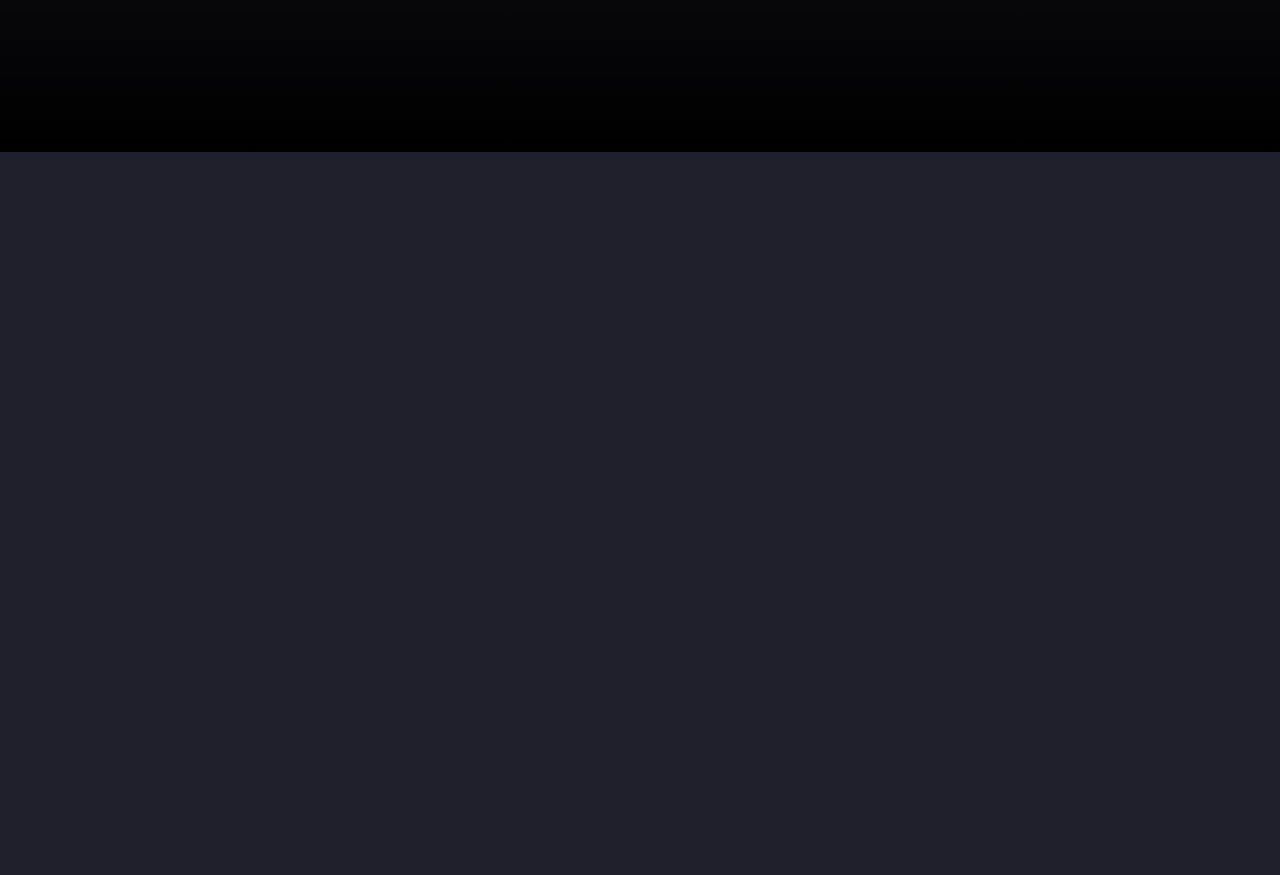
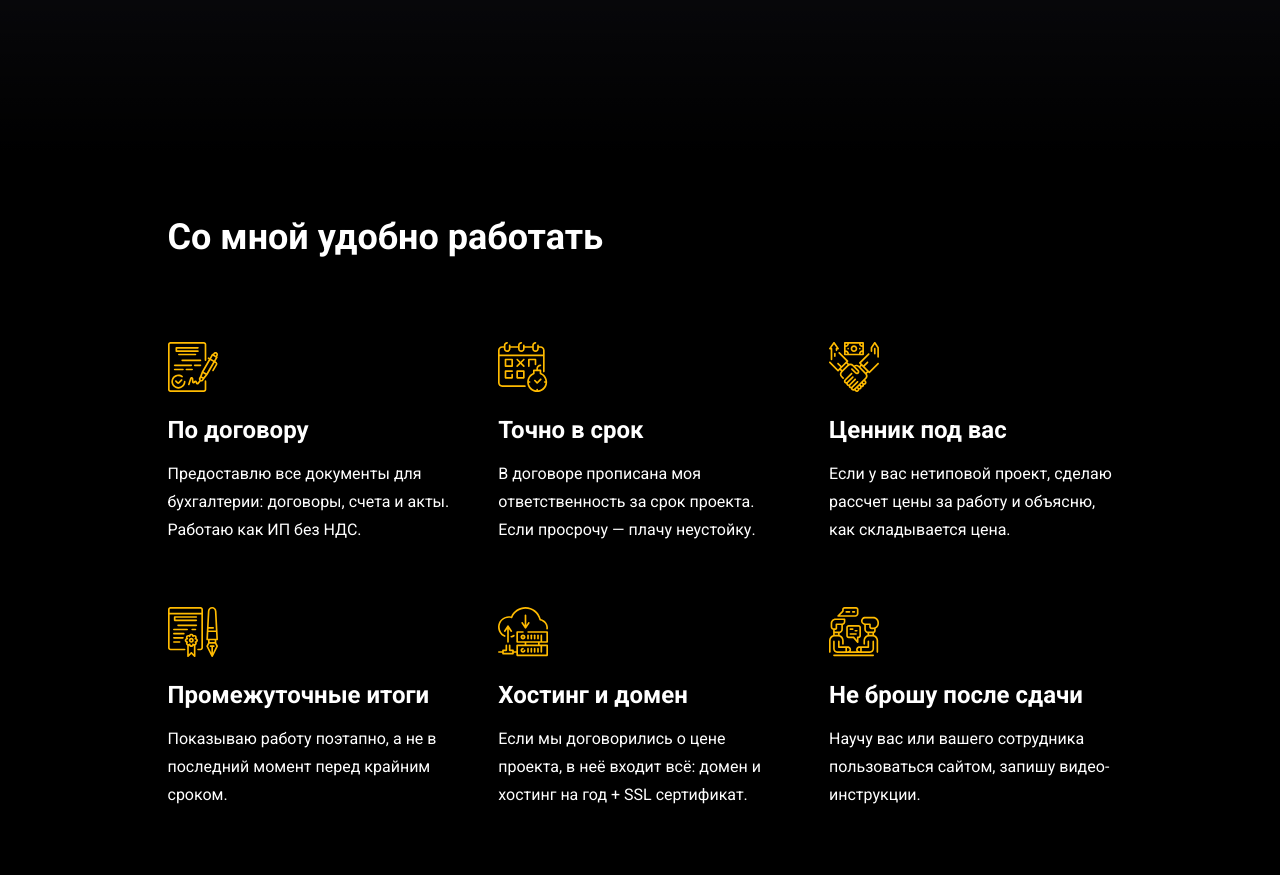
Before and after one commit to ozaryx/mysite, a plain HTML site: page index.html in a window 1280 px wide. Shown: the part 575-1450 px from the top of the page. Before the commit the page ends 800 px from the top, so only its background shows below. Drawn offline with Linux system fonts and the light colour scheme.

Commit message:
lesson2 section features

```diff
--- a/css/style.css
+++ b/css/style.css
@@ -12,6 +12,19 @@ body {
 .container {
   max-width: 945px;
   margin: auto;
+}
+
+.section {
+  padding-top: 64px;
+  padding-bottom: 92px;
+}
+
+.section-title {
+  margin: 0;
+  margin-bottom: 84px;
+  font-weight: bold;
+  font-size: 36px;
+  line-height: 42px;
 }
 
 .hero {
@@ -80,3 +93,40 @@ body {
   background-position: center top -30px;
   border: 10px solid #fff;
 }
+
+/* features */
+
+.features {
+  background-color: #000000;
+}
+
+.features-block {
+  display: flex;
+  flex-wrap: wrap;
+  justify-content: space-between;
+}
+
+.features-item {
+  flex-basis: 30%;
+  margin-bottom: 63px;
+}
+
+.features-image {
+  display: block;
+  margin-bottom: 24px;
+}
+
+.features-title {
+  font-weight: bold;
+  font-size: 24px;
+  line-height: 28px;
+  margin: 0;
+  margin-bottom: 16px;
+}
+
+.features-text {
+  font-weight: normal;
+  font-size: 16px;
+  line-height: 28px;
+  margin: 0;
+}
--- a/index.html
+++ b/index.html
@@ -12,7 +12,7 @@
   </head>
 
   <body>
-    <div class="hero">
+    <header class="hero">
       <div class="container">
         <div class="hero-header">
           <img src="img\logo.svg" alt="Site Logo" class="logo" />
@@ -52,6 +52,90 @@
         <!-- /.hero-content -->
       </div>
       <!-- /.container -->
-    </div>
+    </header>
+    <main>
+      <section class="section features">
+        <div class="container">
+          <h2 class="section-title">Со мной удобно работать</h2>
+          <div class="features-block">
+            <div class="features-item">
+              <img
+                src="img/features/offer-img.svg"
+                alt="По договору"
+                class="features-image"
+              />
+              <h3 class="features-title">По договору</h3>
+              <p class="features-text">
+                Предоставлю все документы для бухгалтерии: договоры, счета и
+                акты. Работаю как ИП без НДС.
+              </p>
+            </div>
+            <div class="features-item">
+              <img
+                src="img/features/deadline-img.svg"
+                alt="Точно в срок"
+                class="features-image"
+              />
+              <h3 class="features-title">Точно в срок</h3>
+              <p class="features-text">
+                В договоре прописана моя ответственность за срок проекта. Если
+                просрочу — плачу неустойку.
+              </p>
+            </div>
+            <div class="features-item">
+              <img
+                src="img/features/agreement-img.svg"
+                alt="Ценник под вас"
+                class="features-image"
+              />
+              <h3 class="features-title">Ценник под вас</h3>
+              <p class="features-text">
+                Если у вас нетиповой проект, сделаю рассчет цены за работу и
+                объясню, как складывается цена.
+              </p>
+            </div>
+            <div class="features-item">
+              <img
+                src="img/features/steps-img.svg"
+                alt="Промежуточные итоги"
+                class="features-image"
+              />
+              <h3 class="features-title">Промежуточные итоги</h3>
+              <p class="features-text">
+                Показываю работу поэтапно, а не в последний момент перед крайним
+                сроком.
+              </p>
+            </div>
+            <div class="features-item">
+              <img
+                src="img/features/storage-img.svg"
+                alt="Хостинг и домен"
+                class="features-image"
+              />
+              <h3 class="features-title">Хостинг и домен</h3>
+              <p class="features-text">
+                Если мы договорились о цене проекта, в неё входит всё: домен и
+                хостинг на год + SSL сертификат.
+              </p>
+            </div>
+            <div class="features-item">
+              <img
+                src="img/features/conversation-img.svg"
+                alt="Не брошу после сдачи"
+                class="features-image"
+              />
+              <h3 class="features-title">Не брошу после сдачи</h3>
+              <p class="features-text">
+                Научу вас или вашего сотрудника пользоваться сайтом, запишу
+                видео-инструкции.
+              </p>
+            </div>
+          </div>
+          <!-- /.features-block -->
+        </div>
+        <!-- /.container -->
+      </section>
+      <!-- /.features -->
+    </main>
   </body>
 </html>
```
Also changed, not shown: img/features/agreement-img.svg (added), img/features/conversation-img.svg (added), img/features/deadline-img.svg (added), img/features/offer-img.svg (added), img/features/steps-img.svg (added), img/features/storage-img.svg (added).
